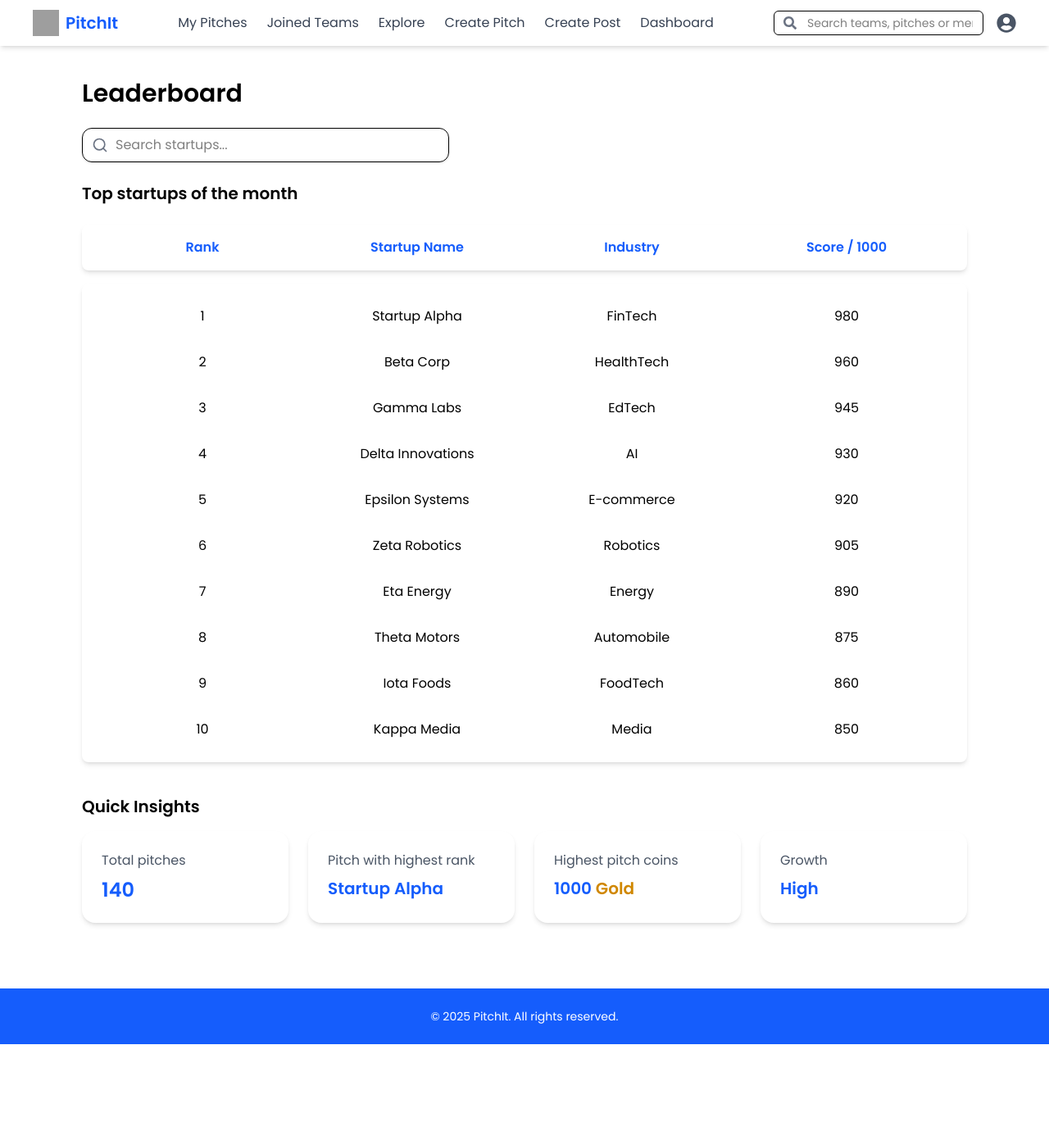
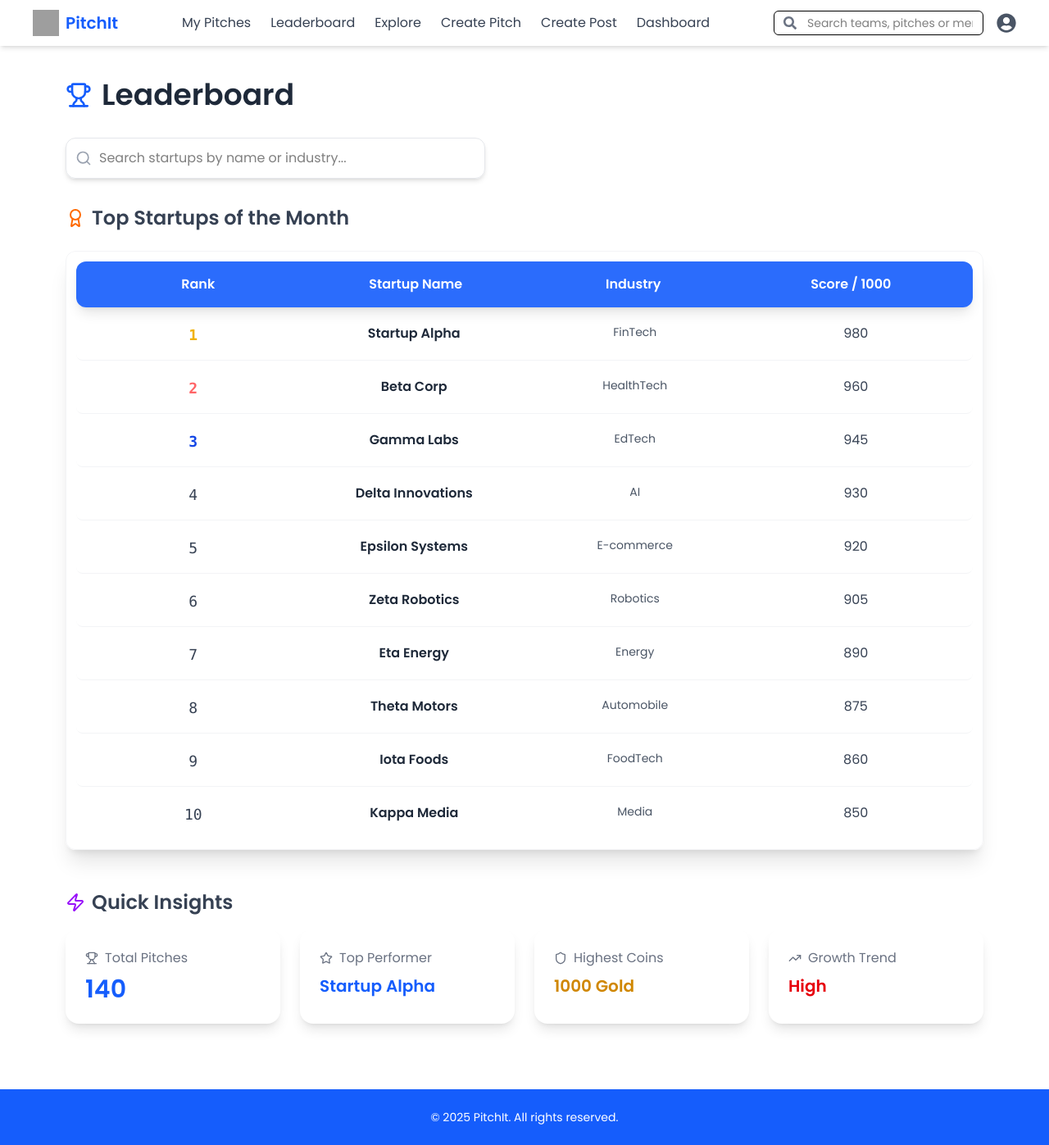
Before and after one commit to SanchitKumbhar/_pitchit_frontend_, a React (Vite) app: page /leaderboard in a window 1280 px wide. Shown: the whole page at 82% size. Before the commit the page ends 1274 px from the top, so only its background shows below. Built offline with nearby package versions, Linux system fonts and the light colour scheme; grey boxes are pictures that could not be loaded.

Commit message:
fix leaderboard 15/11

```diff
--- a/src/App.jsx
+++ b/src/App.jsx
@@ -23,7 +23,6 @@ function App() {
         <Route path="/my-pitches" element={<MyPitches />} />
         <Route path="/dashboard" element={<Dashboard />} />
         <Route path="/create-pitch" element={<PitchModalForm />} />
-        <Route path="/joined-teams" element={<JoinedTeams />} />
         <Route path="/explore" element={<Explore />} />
         <Route path="/create-post" element={<CreatePost />} />
         <Route path="/leaderboard" element={<Leaderboard />} />
--- a/src/components/Navbar2.jsx
+++ b/src/components/Navbar2.jsx
@@ -17,13 +17,13 @@ const Navbar2 = () => {
 
       {/* Desktop Nav Links */}
       <div className="hidden md:flex space-x-4 lg:space-x-6">
-        {["/my-pitches", "/joined-teams", "/explore", "/create-pitch", "/create-post", "/dashboard"].map((path, i) => (
+        {["/my-pitches", "/leaderboard", "/explore", "/create-pitch", "/create-post", "/dashboard"].map((path, i) => (
           <Link
             key={path}
             to={path}
             className="text-gray-700 hover:text-blue-600 text-sm lg:text-base"
           >
-            {["My Pitches", "Joined Teams", "Explore", "Create Pitch", "Create Post", "Dashboard"][i]}
+            {["My Pitches", "Leaderboard", "Explore", "Create Pitch", "Create Post", "Dashboard"][i]}
           </Link>
         ))}
       </div>
@@ -71,8 +71,8 @@ const Navbar2 = () => {
             <Link to="/my-pitches" className="text-gray-700 hover:text-blue-600">
               My Pitches
             </Link>
-            <Link to="/joined-teams" className="text-gray-700 hover:text-blue-600">
-              Joined Teams
+            <Link to="/leaderboard" className="text-gray-700 hover:text-blue-600">
+              Leaderboard
             </Link>
             <Link to="/explore" className="text-gray-700 hover:text-blue-600">
               Explore
--- a/src/pages/Leaderboard.jsx
+++ b/src/pages/Leaderboard.jsx
@@ -1,8 +1,7 @@
-
 
 
 import React from "react";
-import { Search } from "lucide-react";
+import { Search, Trophy, TrendingUp, Zap, Star, Shield, Award } from "lucide-react";
 import Navbar2 from "../components/Navbar2.jsx";
 import Footer from "../components/Footer.jsx";
 
@@ -20,90 +19,100 @@ function Leaderboard() {
     { rank: 10, name: "Kappa Media", industry: "Media", score: 850 }
   ];
 
+  const getRankColor = (rank) => {
+    if (rank === 1) return "text-yellow-500 font-extrabold";
+    if (rank === 2) return "text-red-400 font-bold";
+    if (rank === 3) return "text-blue-700 font-semibold";
+    return "text-gray-700";
+  };
+
   return (
-    <div>
+    <div className="min-h-screen">
       <Navbar2 />
 
-      <div className="w-full p-6 space-y-6 sm:p-6 md:p-10 lg:px-25">
+      <div className="w-full p-6 space-y-8 sm:p-6 md:p-10 lg:px-20">
 
-        {/* Heading */}
-        <h1 className="text-3xl font-bold">Leaderboard</h1>
+        <h1 className="text-4xl font-extrabold flex items-center gap-3 text-gray-800">
+          <Trophy className="w-8 h-8 text-blue-600" /> Leaderboard
+        </h1>
 
-        {/* Search Box */}
-        <div className="relative w-full max-w-md">
-          <Search className="absolute left-3 top-1/2 -translate-y-1/2 w-5 h-5 text-gray-500" />
+        <div className="relative w-full max-w-lg">
+          <Search className="absolute left-3 top-1/2 -translate-y-1/2 w-5 h-5 text-gray-400" />
           <input
             type="text"
-            placeholder="Search startups..."
-            className="w-full pl-10 pr-4 py-2 border rounded-xl focus:outline-none shadow-sm"
+            placeholder="Search startups by name or industry..."
+            className="w-full pl-10 pr-4 py-3 border border-gray-200 rounded-xl focus:ring-2 focus:ring-blue-500 focus:border-blue-500 shadow-md transition-all"
           />
         </div>
 
-        {/* Table Section */}
         <div className="space-y-4">
-          <h2 className="text-xl pb-2 font-semibold">Top startups of the month</h2>
+          <h2 className="text-2xl pb-2 font-bold flex items-center gap-2 text-gray-700">
+            <Award className="w-6 h-6 text-orange-500" /> Top Startups of the Month
+          </h2>
 
-          {/* Table Header */}
+          <div className="overflow-x-auto shadow-xl rounded-xl">
+            <div className="min-w-[600px] space-y-1 p-3 bg-white border border-gray-100 rounded-xl">
+
               <div className="
-            grid grid-cols-2 sm:grid-cols-3 md:grid-cols-4
-            text-center font-semibold text-blue-600 shadow-md p-4
-            rounded-lg bg-white
+                grid grid-cols-4
+                text-center font-bold text-white shadow-lg p-4
+                rounded-xl bg-blue-600/90
               ">
-            <span>Rank</span>
-            <span>Startup Name</span>
-            <span className="hidden sm:block">Industry</span>
-            <span className="hidden md:block">Score / 1000</span>
+                <span className="min-w-[100px]">Rank</span>
+                <span className="min-w-[180px]">Startup Name</span>
+                <span className="min-w-[120px]">Industry</span>
+                <span className="min-w-[120px]">Score / 1000</span>
               </div>
 
-          {/* Table Rows */}
-          <div className="space-y-2 shadow-md p-4 rounded-lg bg-white">
               {data.map((item) => (
                 <div
                   key={item.rank}
                   className="
-                  grid grid-cols-2 sm:grid-cols-3 md:grid-cols-4
-                  text-center py-3 rounded-lg hover:bg-gray-100 transition
+                    grid grid-cols-4
+                    text-center py-4 px-2 rounded-lg hover:bg-gray-200 transition-colors
+                    border-b border-gray-100 last:border-b-0
                   "
                 >
-                <span>{item.rank}</span>
-                <span>{item.name}</span>
-                <span className="hidden sm:block">{item.industry}</span>
-                <span className="hidden md:block">{item.score}</span>
+                  <span className={`text-lg font-mono ${getRankColor(item.rank)}`}>
+                    {item.rank}
+                  </span>
+                  <span className="font-semibold text-gray-800">{item.name}</span>
+                  <span className="text-sm text-gray-600">{item.industry}</span>
+                  <span className="text-gray-700 font-medium">{item.score}</span>
                 </div>
               ))}
             </div>
           </div>
-
-        {/* Quick Insights */}
-        <div className="space-y-4">
-          <h2 className="text-xl font-semibold pt-4">Quick Insights</h2>
-
-          <div className="grid grid-cols-1 sm:grid-cols-2 lg:grid-cols-4 gap-6">
-
-            {/* Card 1 */}
-            <div className="p-6 rounded-2xl shadow-md bg-white">
-              <p className="text-md text-gray-600 pb-2">Total pitches</p>
-              <p className="text-2xl font-bold text-blue-600">140</p>
         </div>
 
-            {/* Card 2 */}
-            <div className="p-6 rounded-2xl shadow-md bg-white">
-              <p className="text-md text-gray-600 pb-2">Pitch with highest rank</p>
-              <p className="text-xl font-semibold text-blue-600">Startup Alpha</p>
+
+        <div className="space-y-4 pt-4">
+          <h2 className="text-2xl font-bold flex items-center gap-2 text-gray-700">
+            <Zap className="w-6 h-6 text-purple-600" /> Quick Insights
+          </h2>
+
+          <div className="grid grid-cols-2 lg:grid-cols-4 gap-4 sm:gap-6">
+
+            <div className="p-6 rounded-2xl shadow-lg bg-white hover:shadow-xl transition-shadow">
+              <p className="text-md text-gray-500 pb-2 flex items-center gap-2"><Trophy className="w-4 h-4" /> Total Pitches</p>
+              <p className="text-3xl font-extrabold text-blue-600">140</p>
             </div>
 
-            {/* Card 3 */}
-            <div className="p-6 rounded-2xl shadow-md bg-white">
-              <p className="text-md text-gray-600 pb-2">Highest pitch coins</p>
-              <p className="text-xl font-bold text-blue-600">
-                1000 <span className="text-yellow-600">Gold</span>
+            <div className="p-6 rounded-2xl shadow-lg bg-white hover:shadow-xl transition-shadow">
+              <p className="text-md text-gray-500 pb-2 flex items-center gap-2"><Star className="w-4 h-4" /> Top Performer</p>
+              <p className="text-xl font-bold text-blue-600 truncate">Startup Alpha</p>
+            </div>
+
+            <div className="p-6 rounded-2xl shadow-lg bg-white hover:shadow-xl transition-shadow">
+              <p className="text-md text-gray-500 pb-2 flex items-center gap-2"><Shield className="w-4 h-4" /> Highest Coins</p>
+              <p className="text-xl font-bold">
+                 <span className="text-yellow-600 font-extrabold"> 1000 Gold</span>
               </p>
             </div>
 
-            {/* Card 4 */}
-            <div className="p-6 rounded-2xl shadow-md bg-white">
-              <p className="text-md text-gray-600 pb-2">Growth</p>
-              <p className="text-xl font-semibold text-blue-600">High</p>
+            <div className="p-6 rounded-2xl shadow-lg bg-white hover:shadow-xl transition-shadow">
+              <p className="text-md text-gray-500 pb-2 flex items-center gap-2"><TrendingUp className="w-4 h-4" /> Growth Trend</p>
+              <p className="text-xl font-bold text-red-600">High</p>
             </div>
 
           </div>
```
Lines whose indentation alone changed are shown as unchanged.
